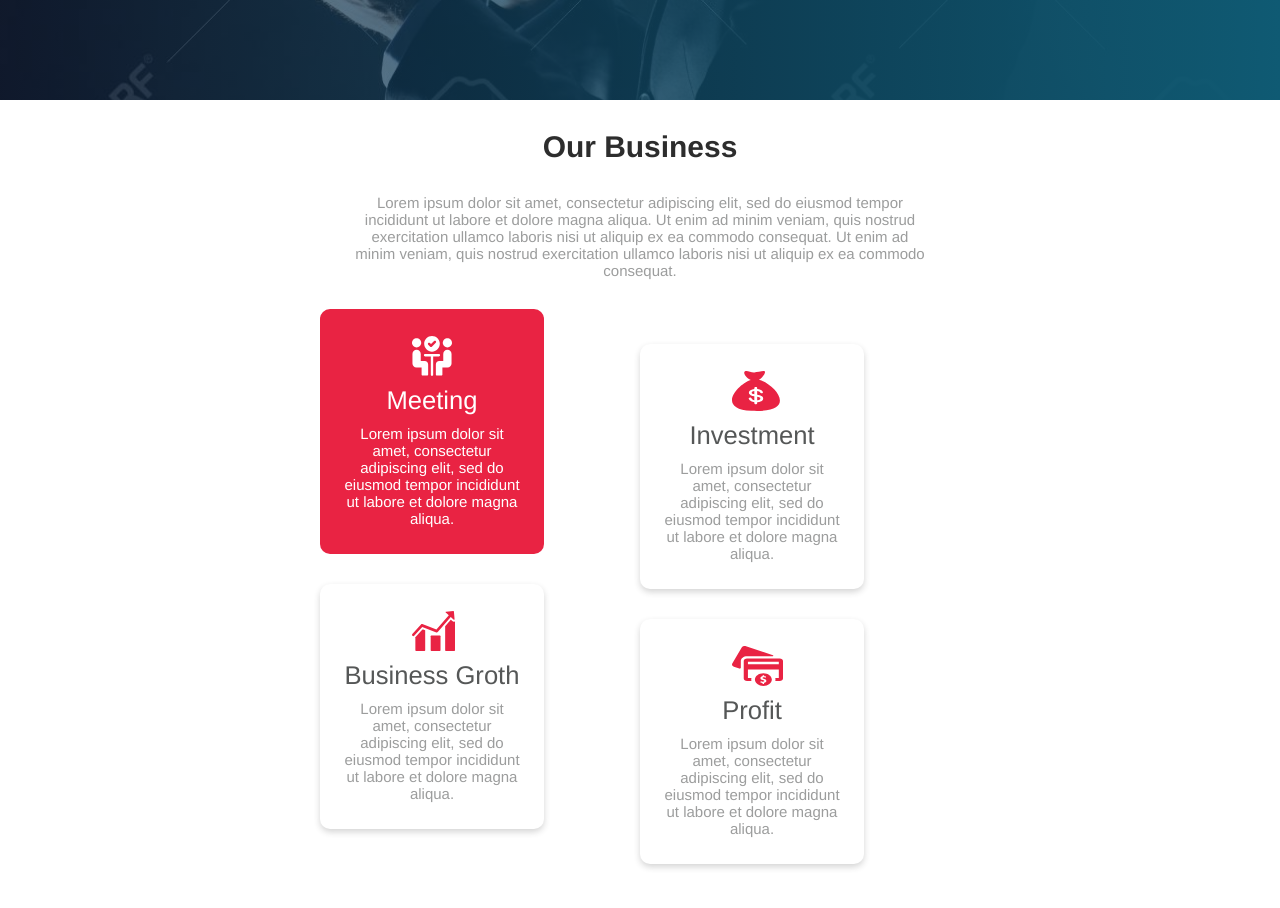
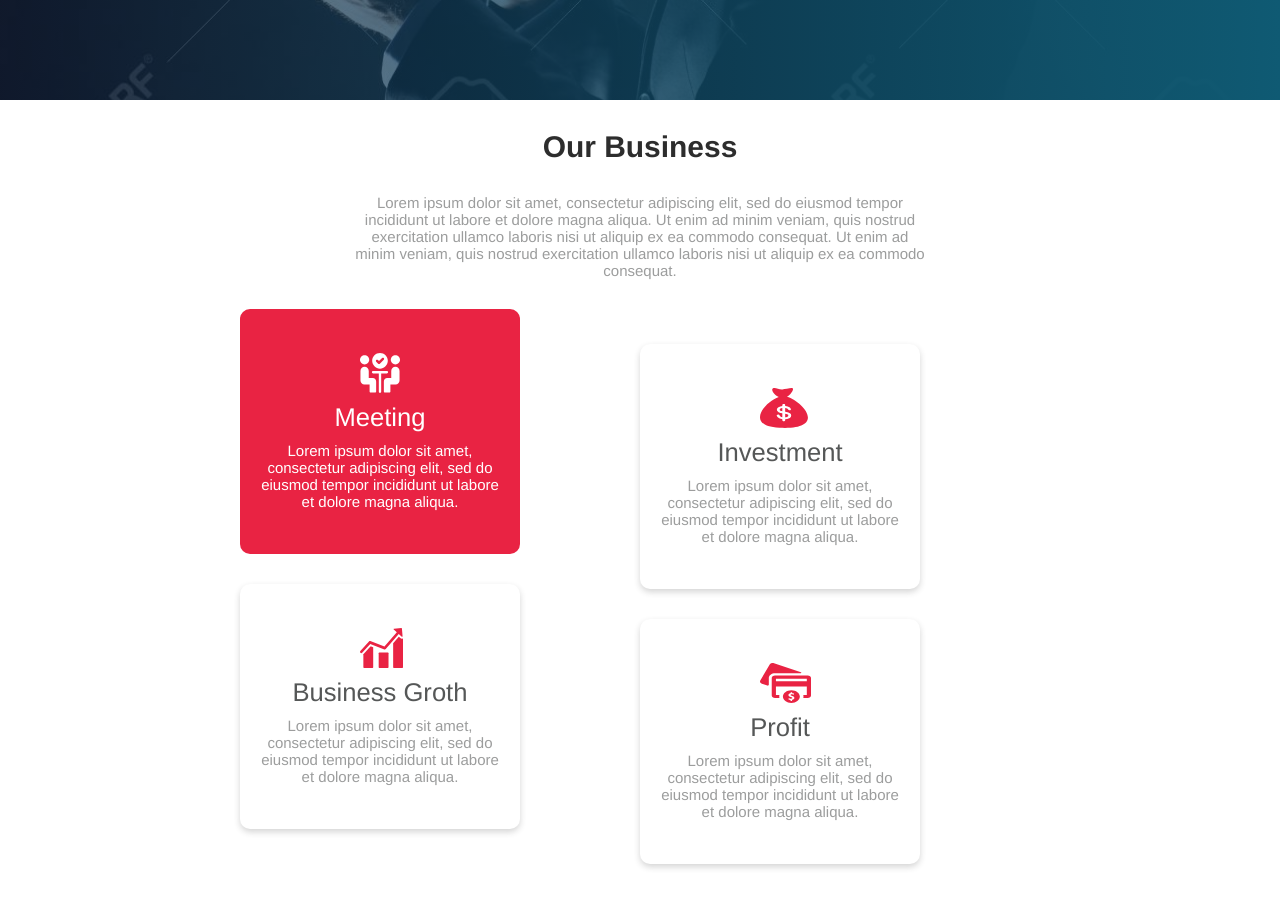
Before and after one commit to denomash/plug-Addons-site, a React (Create React App) app: page / in a window 1280 px wide. Shown: the part 700-1608 px from the top of the page. Built offline with nearby package versions, Linux system fonts and the light colour scheme.

Commit message:
reafactor css

```diff
--- a/src/Components/BusinessSection/BusinessCards.js
+++ b/src/Components/BusinessSection/BusinessCards.js
@@ -9,7 +9,7 @@ import Card from './Card'
 
 const BusinessCards = () => {
     return (
-        <div className='business-section container'>
+        <div className='business-section container u-margin-bottom-big'>
             <div className='u-margin-bottom-medium'>
                 <h3 className='business__header u-margin-bottom-medium'>Our Business</h3>
 
@@ -50,7 +50,6 @@ const BusinessCards = () => {
                         </div>
                         </div>
 
-                    {/* Card 2 */}
                     <Card avatar={growth} title='Business Groth' />
 
                 </div>
--- a/src/Components/BusinessSection/styles.css
+++ b/src/Components/BusinessSection/styles.css
@@ -37,7 +37,7 @@
   justify-content: center;
   align-items: center;
   padding: 0px 20px 0px 20px;
-  width: 320px;
+  width: 400px;
   height: 245px;
   background: rgba(233, 35, 67, 1);
   border-radius: 10px;
@@ -49,7 +49,7 @@
   justify-content: center;
   align-items: center;
   padding: 0px 20px 0px 20px;
-  width: 320px;
+  width: 400px;
   height: 245px;
   background: rgba(255, 255, 255, 1);
   border-radius: 10px;
--- a/src/app.css
+++ b/src/app.css
@@ -29,7 +29,7 @@ body {
 }
 
 .u-margin-bottom-big {
-  margin-bottom: 8rem !important;
+  margin-bottom: 55px !important;
 }
 
 .u-margin-top-big {
```
Lines whose indentation alone changed are shown as unchanged.
